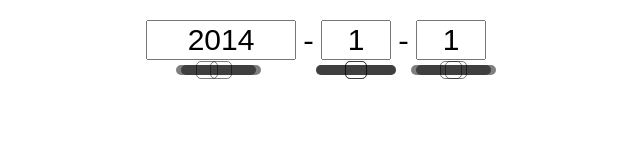
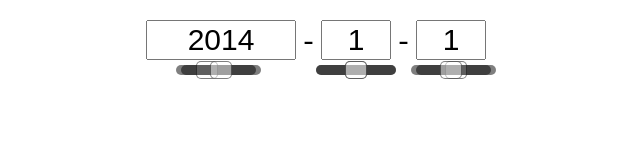
Before and after one commit to JaimeLynSchatz/stc, a plain HTML site: page musictreeslider.html in a window 1280 px wide. Shown: the full height of the page, 324-964 px from the left. Drawn offline with nearby package versions, Linux system fonts and the light colour scheme.

Commit message:
remember how to spell rgba()

```diff
--- a/musictreeslider.html
+++ b/musictreeslider.html
@@ -47,7 +47,7 @@
       height: 16px;
 
       border-radius: 5px;
-      background: rbga(255,255,255,0.5);
+      background: rgba(255,255,255,0.5);
       border: 1px solid rgba(0,0,0,0.5);
       /* transition: left 0.2s; */
     }
```
